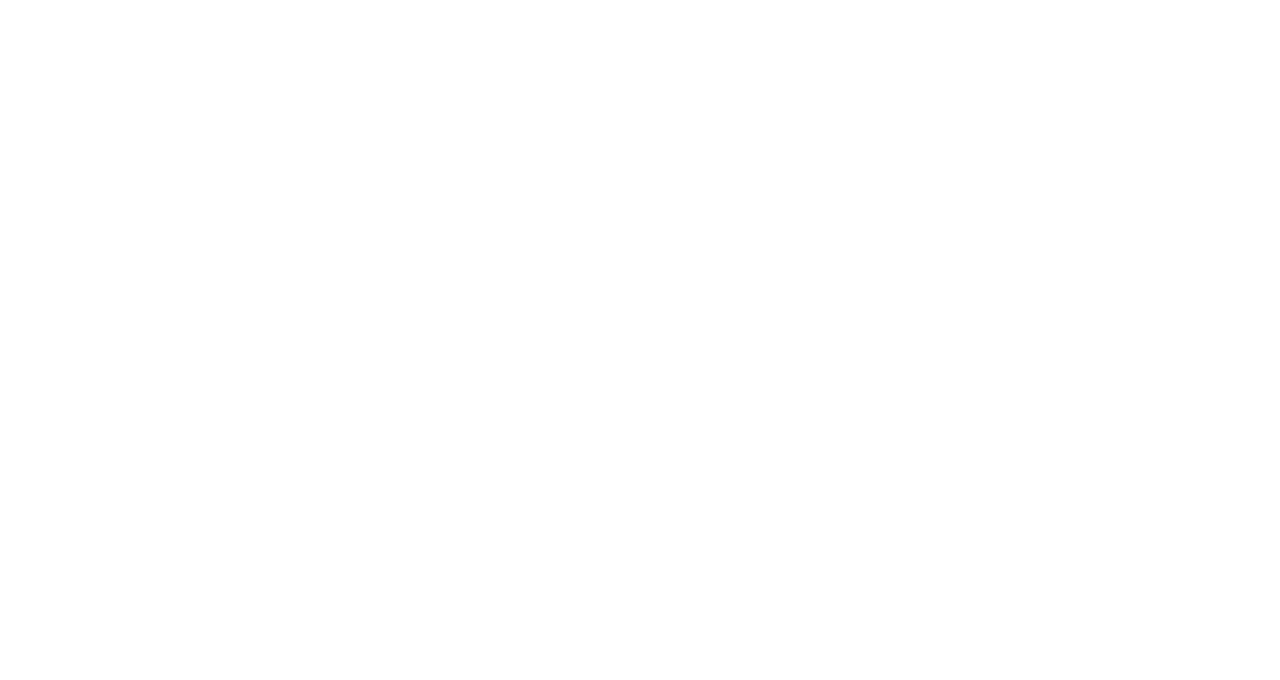
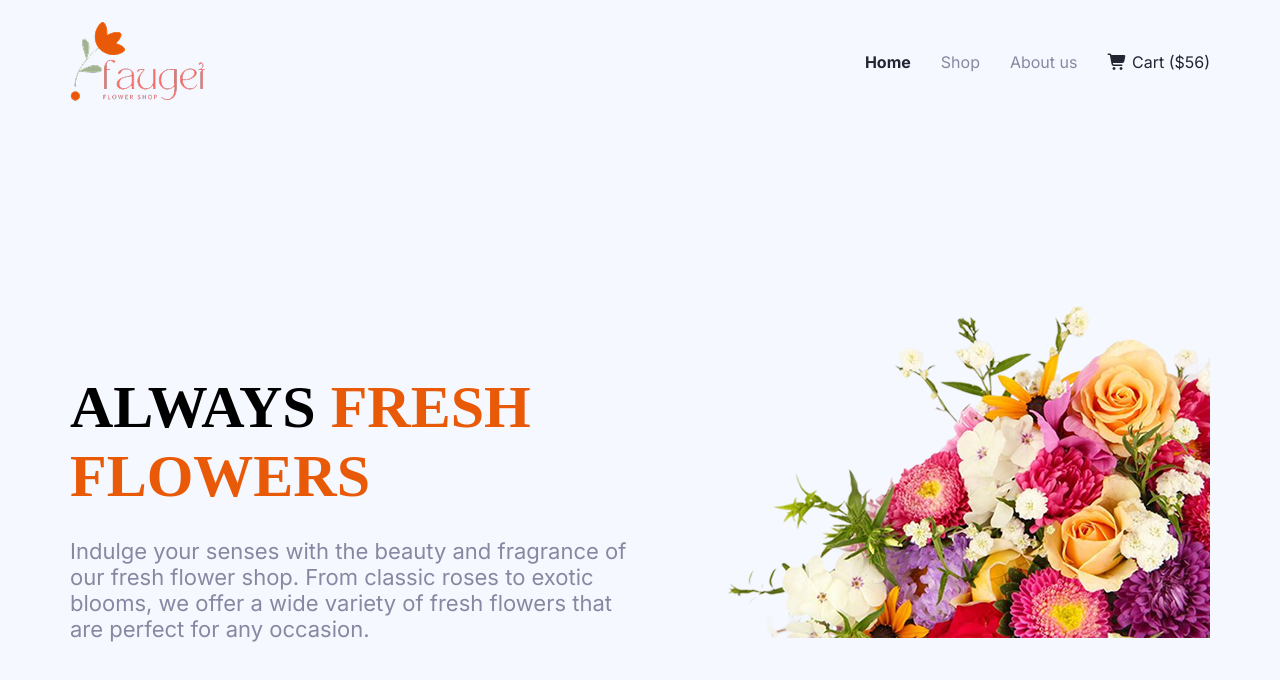
Before and after one commit to Hlamong55/second-assignment-repo, a plain HTML site: page index.html in a window 1280 px wide. Drawn offline with Linux system fonts and the light colour scheme.

Commit message:
navbar & banner done

```diff
--- a/index.html
+++ b/index.html
@@ -4,8 +4,37 @@
     <meta charset="UTF-8">
     <meta name="viewport" content="width=device-width, initial-scale=1.0">
     <title>Flower Market</title>
+
+    <link rel="stylesheet" href="style/flower.css">
+    <link rel="stylesheet" href="https://cdnjs.cloudflare.com/ajax/libs/font-awesome/7.0.0/css/all.min.css" integrity="sha512-DxV+EoADOkOygM4IR9yXP8Sb2qwgidEmeqAEmDKIOfPRQZOWbXCzLC6vjbZyy0vPisbH2SyW27+ddLVCN+OMzQ==" crossorigin="anonymous" referrerpolicy="no-referrer" />
+    <link rel="preconnect" href="https://fonts.googleapis.com">
+    <link rel="preconnect" href="https://fonts.gstatic.com" crossorigin>
+    <link href="https://fonts.googleapis.com/css2?family=Inter:ital,opsz,wght@0,14..32,100..900;1,14..32,100..900&display=swap" rel="stylesheet">
+    <link rel="preconnect" href="https://fonts.googleapis.com">
+    <link rel="preconnect" href="https://fonts.gstatic.com" crossorigin>
+    <link href="https://fonts.googleapis.com/css2?family=Noto+Serif:ital,wght@0,100..900;1,100..900&display=swap" rel="stylesheet">
 </head>
-<body>
+<body class="container">
 
+        <nav class="inter-normal">
+            <img src="images/logo.png" alt="">
+            <ul class="nav-items">
+                <li><a href="#"><span id="kalo">Home</span></a></li>
+                <li><a href="#">Shop</a></li>
+                <li><a href="#">About us</a></li>
+                <li><a href="#"><i class="fa fa-shopping-cart" aria-hidden="true"></i> <span id="cart">Cart ($56)</span></a></li>
+            </ul>
+        </nav>
+
+        <!-- banner section -->
+        <header class="hero-section">
+            <div class="banner">
+                <h1 class=".noto-serif-normal  banner-title">ALWAYS <span class="orange">FRESH <br>FLOWERS</span></h1>
+                <p class="inter-normal banner-p">Indulge your senses with the beauty and fragrance of <br> our fresh flower shop. From classic roses to exotic <br> blooms, we offer a wide variety of fresh flowers that <br> are perfect for any occasion.</p>
+            </div>
+            <div>
+                <img src="./images/hero-flower.png" alt="">
+            </div>
+        </header>
 </body>
 </html>
--- /dev/null
+++ b/style/flower.css
@@ -0,0 +1,76 @@
+
+.inter-normal {
+  font-family: "Inter", sans-serif;
+  font-optical-sizing: auto;
+  font-weight: 400;
+  font-style: normal;
+}
+
+.noto-serif-normal {
+  font-family: "Noto Serif", serif;
+  font-optical-sizing: auto;
+  font-weight: 400;
+  font-style: normal;
+  font-variation-settings:
+    "wdth" 100;
+}
+
+
+/* body */
+.container{
+    max-width: 1140px;
+    margin: auto;
+    background-color: #f5f8ff;
+}
+
+/* navbar section */
+nav{
+    display: flex;
+    justify-content: space-between;
+    align-items: center;
+    margin-top: 20px;
+}
+.nav-items{
+    display: flex;
+    gap: 30px;
+    list-style: none;
+}
+.nav-items li a{
+    text-decoration: none;
+    color: #8987A1;
+}
+#kalo{
+    color: #252432;
+    font-weight: bold;
+}
+#cart, i{
+    color: #252432;
+}
+
+
+/* banner section */
+.hero-section{
+    margin-top: 180px;
+    display: flex;
+    justify-content: space-between;
+}
+.banner{
+   display: flex;
+   flex-direction: column;
+   justify-content: flex-end;
+   gap: 5px;
+}
+.banner-title{
+    font-weight: bold;
+    font-size: 60px;
+    margin-bottom: 0;
+}
+.orange{
+    color: #E95A08;
+}
+.banner-p{
+    color: #8987A1;
+    font-size: 22px;
+    font-weight: 400;
+    margin-bottom: 0;
+}
```
